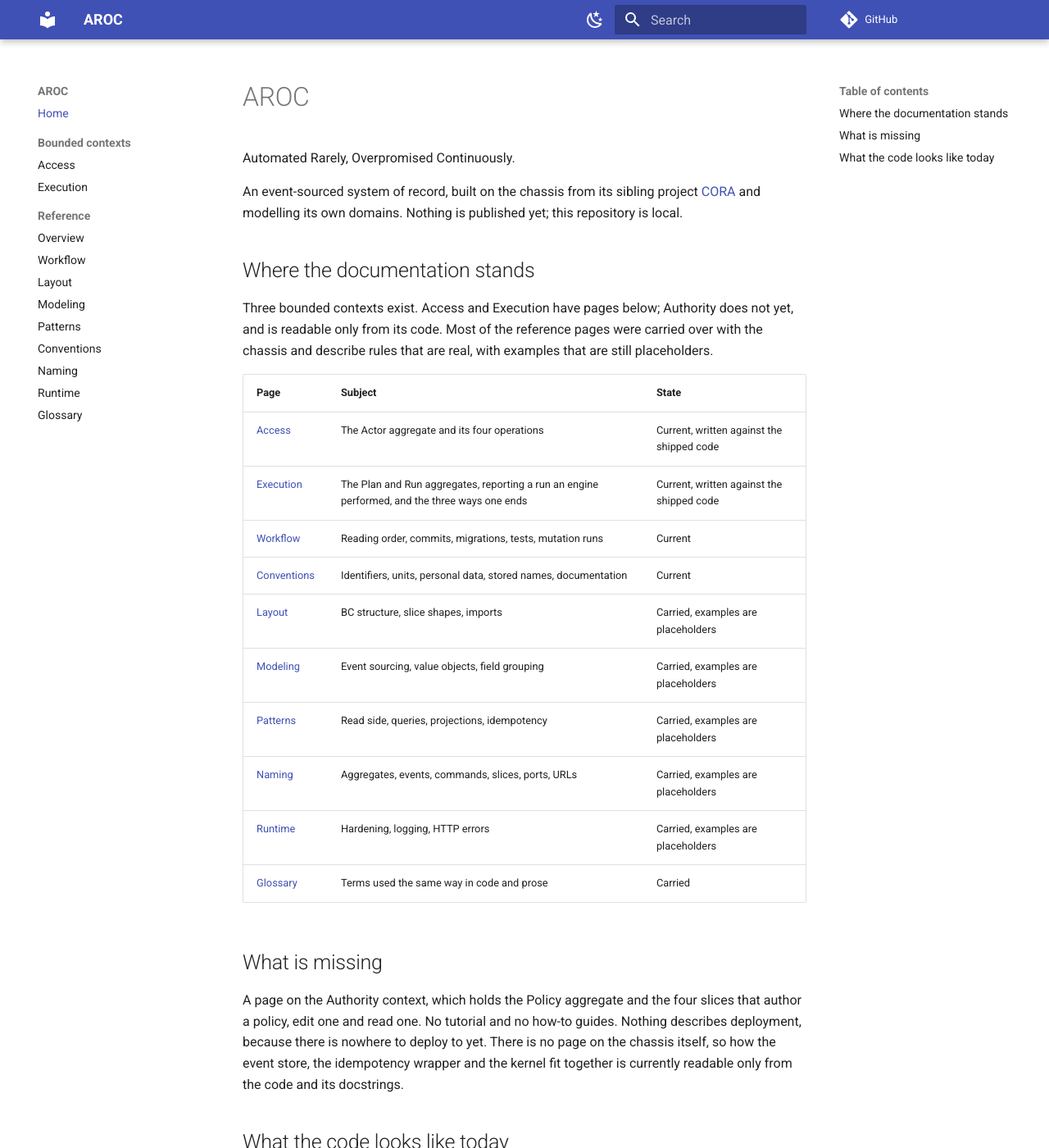
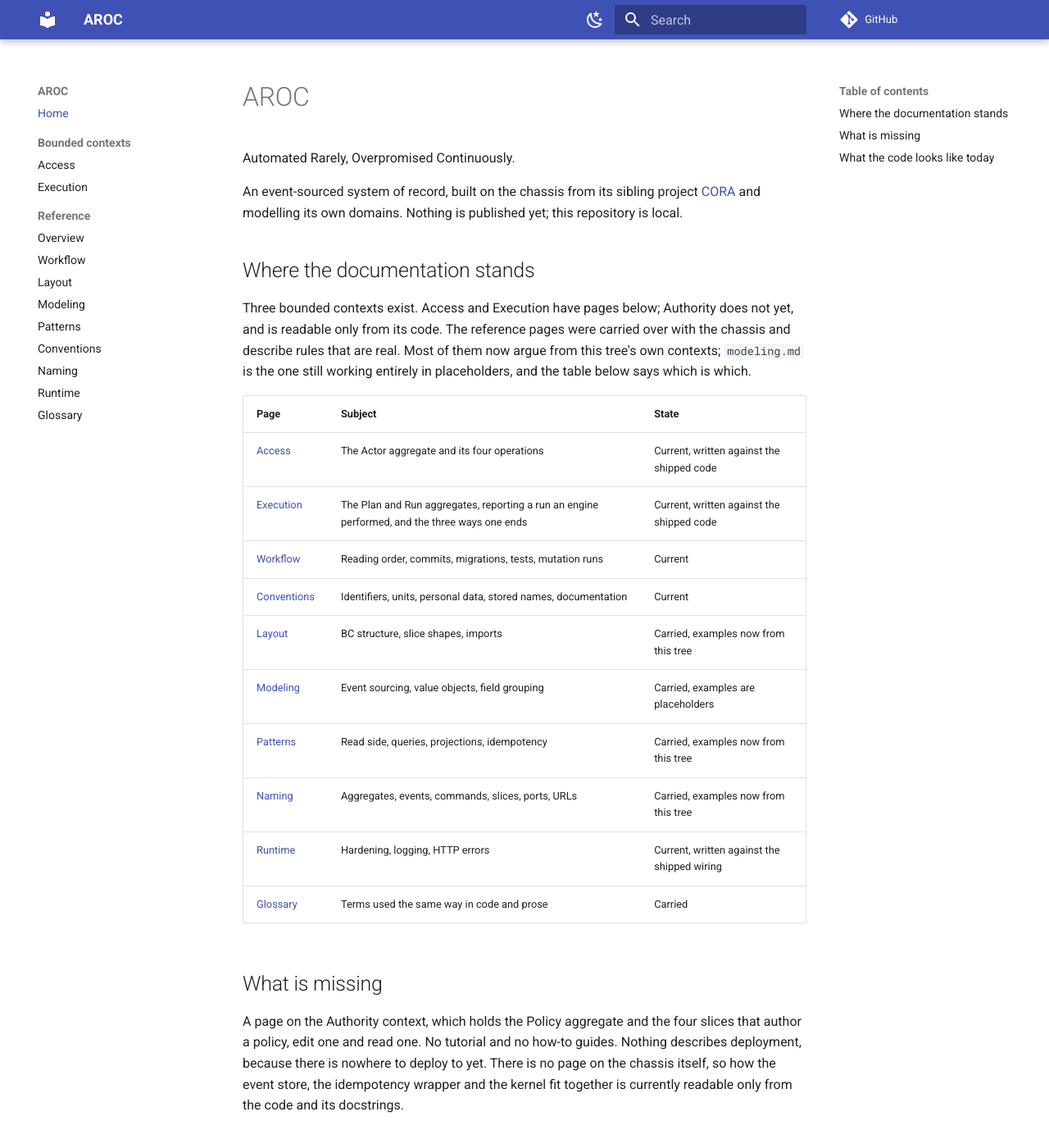
Before and after one commit to open-cora/cora, an MkDocs documentation site: the page built from docs/index.md, in a window 1280 px wide and 1400 px high. Shown: the whole window at 82% size. Built offline with MkDocs 1.6.1 and Material for MkDocs 9.7.7, drawn with Linux system fonts in a browser that asks for light colours; comment, search, counter and statistics services are not loaded.

Commit message:
docs: stop the front door saying nothing is modeled yet
Three pages described a tree that ended some time ago, and two of them I
staled myself an hour back by adding a second application.

README.md opened with "Baseline only ... There are zero bounded contexts
and zero aggregates. Nothing here is modeled yet", and said the domains
were not yet chosen. Three contexts, four aggregates and nineteen slices
later that is the first thing a reader is told. It now says what is
actually there and links the counted version to the documentation home
page rather than repeating it: that page's numbers are pinned against
test_fitness_scope.py, and a second copy here would be one copy and one
liability. The layout table gains apps/reporter and spikes, loses a
future-tense sentence about where bounded contexts will live, and says
why the two applications are separate.

docs/reference/index.md carried a section titled "A note on the empty
state" explaining that every rule on the page described a shape nothing
had and that the fitness suite passed by finding nothing to check. The
warning was about a mechanism rather than a moment, so the mechanism is
what it keeps: a rule that ranges over nothing passes, which is why the
suite pins its own counts and every enumerating rule opens with a guard.
Those guards are not leftovers, and the commit log has three recent
examples of a rule's reach quietly going to zero.

Both index pages also claimed the reference examples are still
placeholders. Checked rather than assumed: runtime.md is written end to
end against the real Access and Authority wiring, down to the bootstrap
order, and layout, patterns and naming all argue from Execution now.
modeling.md is the one still working in Thing and ThingRegistered
throughout. The per-page table said the opposite for four of the five.

The Makefile help text described install, lint, fmt, typecheck and test
as apps/api operations after I had made all five cover both projects.

Co-Authored-By: Claude Opus 5 (1M context) <noreply@anthropic.com>

```diff
--- a/docs/index.md
+++ b/docs/index.md
@@ -6,7 +6,7 @@ An event-sourced system of record, built on the chassis from its sibling project
 
 ## Where the documentation stands
 
-Three bounded contexts exist. Access and Execution have pages below; Authority does not yet, and is readable only from its code. Most of the reference pages were carried over with the chassis and describe rules that are real, with examples that are still placeholders.
+Three bounded contexts exist. Access and Execution have pages below; Authority does not yet, and is readable only from its code. The reference pages were carried over with the chassis and describe rules that are real. Most of them now argue from this tree's own contexts; `modeling.md` is the one still working entirely in placeholders, and the table below says which is which.
 
 | Page | Subject | State |
 | --- | --- | --- |
@@ -14,11 +14,11 @@ Three bounded contexts exist. Access and Execution have pages below; Authority d
 | [Execution](bounded-contexts/execution.md) | The Plan and Run aggregates, reporting a run an engine performed, and the three ways one ends | Current, written against the shipped code |
 | [Workflow](reference/workflow.md) | Reading order, commits, migrations, tests, mutation runs | Current |
 | [Conventions](reference/conventions.md) | Identifiers, units, personal data, stored names, documentation | Current |
-| [Layout](reference/layout.md) | BC structure, slice shapes, imports | Carried, examples are placeholders |
+| [Layout](reference/layout.md) | BC structure, slice shapes, imports | Carried, examples now from this tree |
 | [Modeling](reference/modeling.md) | Event sourcing, value objects, field grouping | Carried, examples are placeholders |
-| [Patterns](reference/patterns.md) | Read side, queries, projections, idempotency | Carried, examples are placeholders |
-| [Naming](reference/naming.md) | Aggregates, events, commands, slices, ports, URLs | Carried, examples are placeholders |
-| [Runtime](reference/runtime.md) | Hardening, logging, HTTP errors | Carried, examples are placeholders |
+| [Patterns](reference/patterns.md) | Read side, queries, projections, idempotency | Carried, examples now from this tree |
+| [Naming](reference/naming.md) | Aggregates, events, commands, slices, ports, URLs | Carried, examples now from this tree |
+| [Runtime](reference/runtime.md) | Hardening, logging, HTTP errors | Current, written against the shipped wiring |
 | [Glossary](reference/glossary.md) | Terms used the same way in code and prose | Carried |
 
 ## What is missing
```
Also changed, not shown: README.md (+25 -7 lines), docs/reference/index.md (+6 -4 lines), 1 other file.
